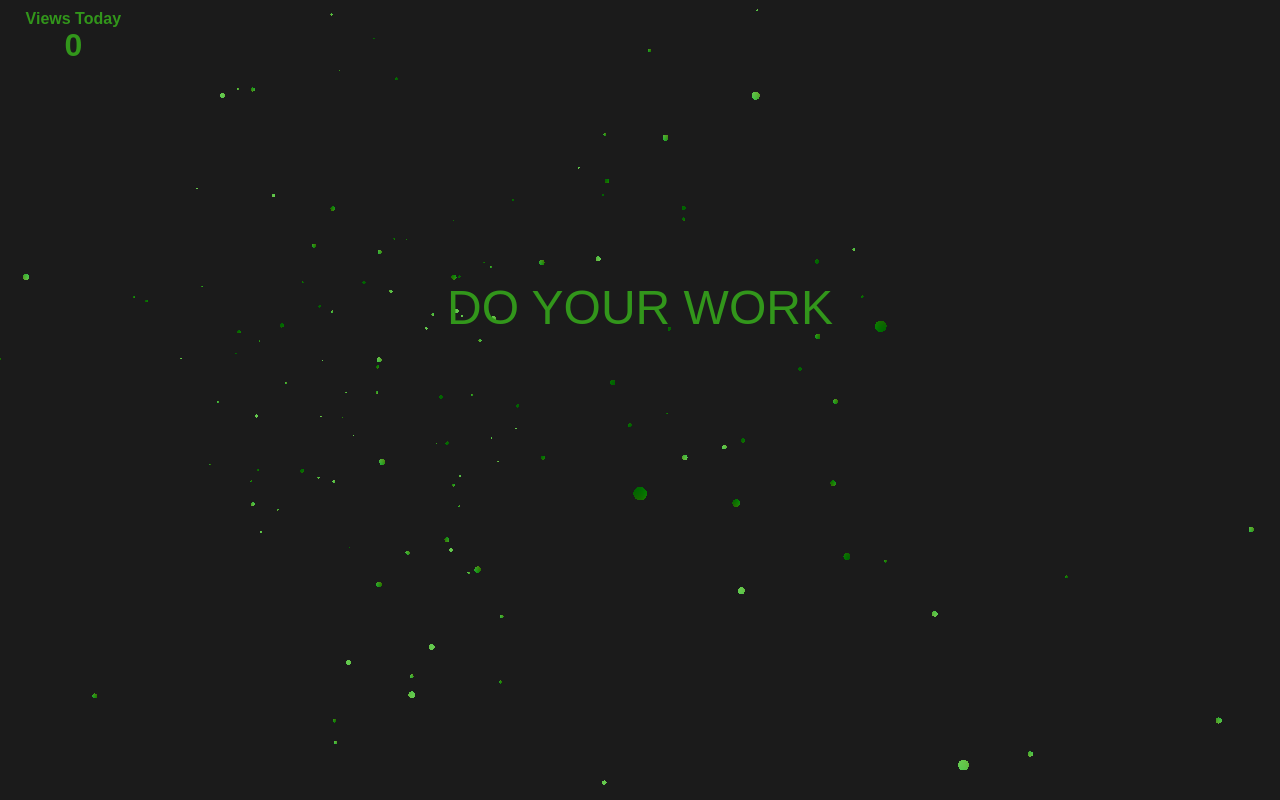
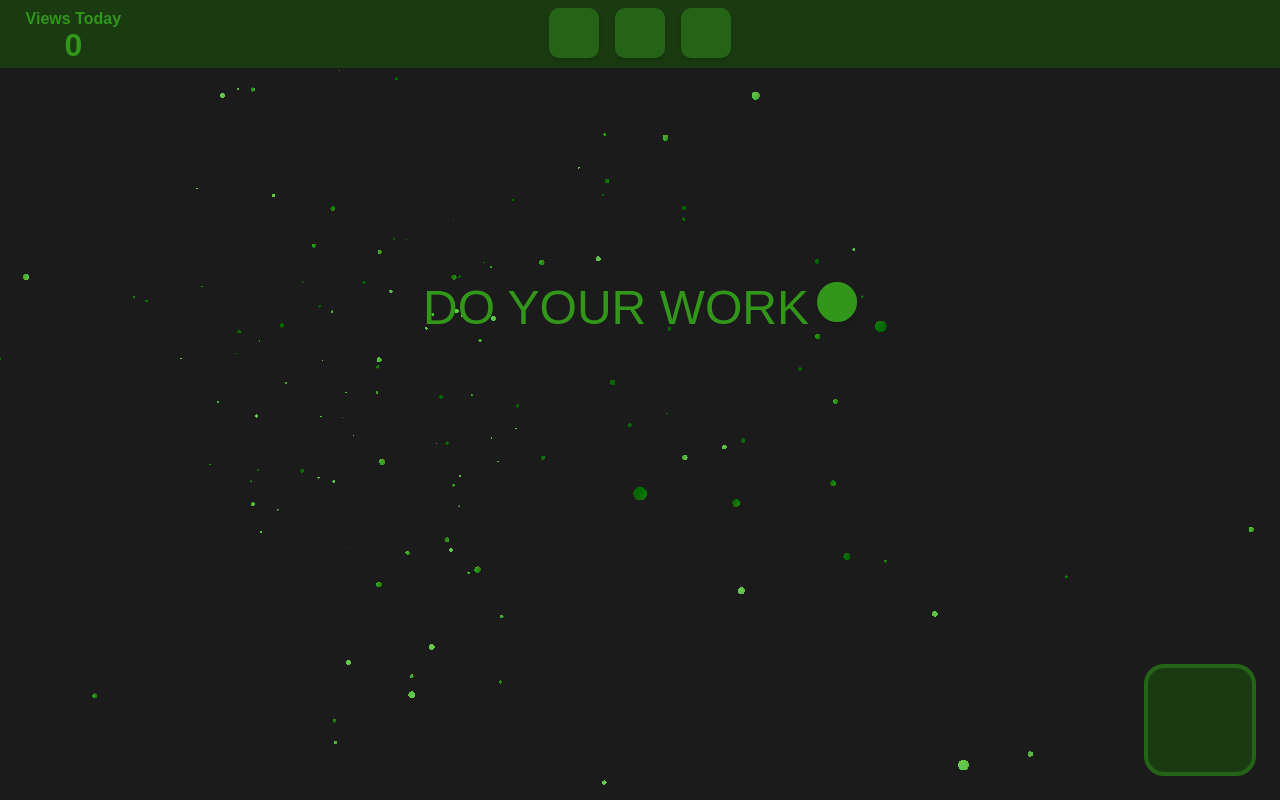
Before and after one commit to sumen113/REACT, a React (Vite) app: page / in a window 1280 px wide. Built offline with nearby package versions, Linux system fonts and the light colour scheme; no server answers; the database is empty; a web font is replaced by a local one.

Commit message:
Update App.jsx

```diff
--- a/src/pages/App.jsx
+++ b/src/pages/App.jsx
@@ -189,6 +189,12 @@ const App = () => {
           delay={4}
         />
       </div>
+      <Navbar
+        items={nav}
+        panelHeight={60}
+        baseItemSize={50}
+        magnification={70}
+      />
       <div className="Name-Wrapper">
         <DecryptedText
           text="DO YOUR WORK"
@@ -199,8 +205,38 @@ const App = () => {
           sequential={true}
           className="Name"
         />
+        <button
+          className={`SearchButton ${active ? "active" : ""}`}
+          onClick={() => setActive(!active)}
+        >
+          <i
+            className="fa-solid fa-magnifying-glass"
+            style={{
+              color: "#fff",
+              fontSize: "150%",
+              display: "flex",
+              alignItems: "center",
+              justifyContent: "center",
+              width: "100%",
+              height: "100%",
+            }}
+          ></i>
+        </button>
+        <SearchBar
+          active={active}
+          setIframeSrc={setIframeSrc}
+          setIframeLoading={setIframeLoading}
+        />
       </div>
 
+      <div
+        ref={chatRef}
+        className={`chatb ${sactive ? "active" : ""}`}
+        onClick={() => satActive((prev) => !prev)}
+      >
+        <iframe src="/chat" className="chatiframe" title="chat" />
+        <i className="fa-solid fa-message-dots chati"></i>
+      </div>
 
       {iframeSrc && (
         <>
```
